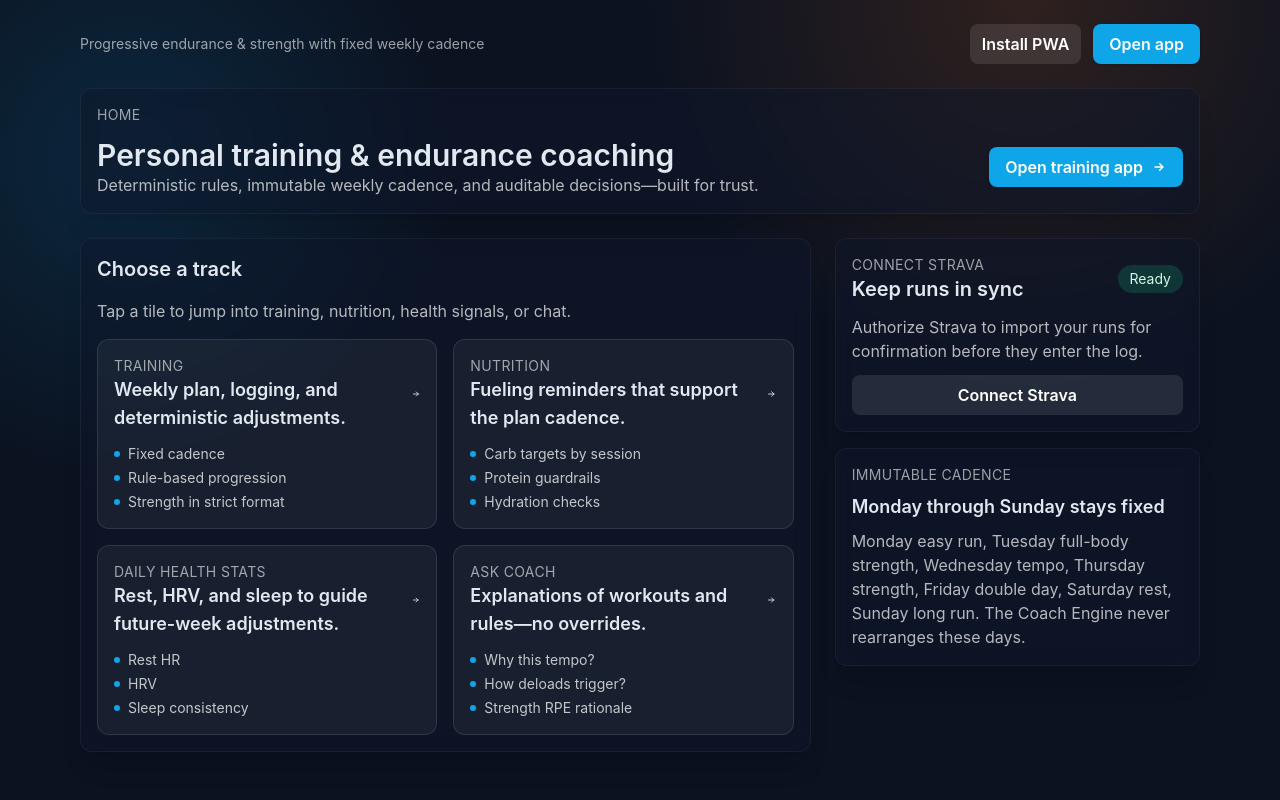
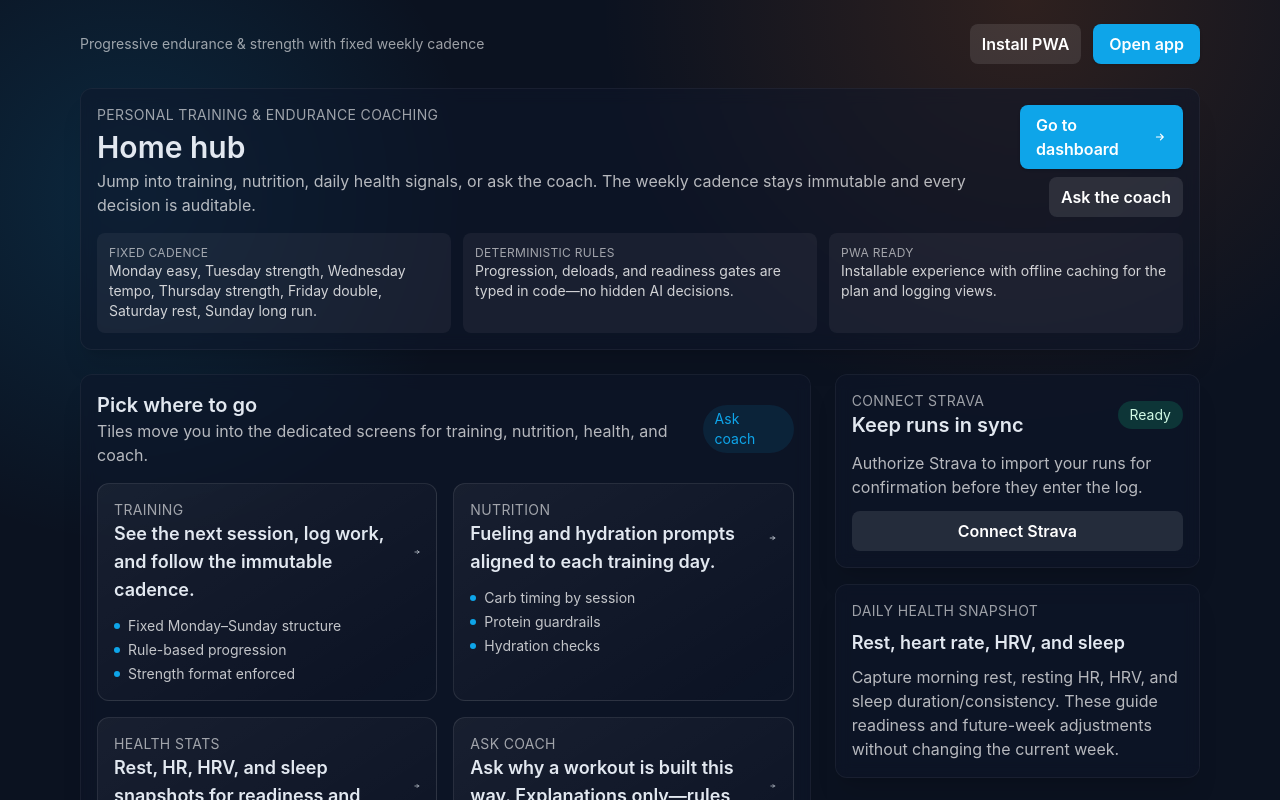
Before and after one commit to Jvandijk74/FitnessApp, a Next.js app: page / in a window 1280 px wide. Shown: the top 800 px of the page. Built offline with nearby package versions, Linux system fonts and the light colour scheme; no server answers.

Commit message:
Refresh home hub tiles and coach CTA

```diff
--- a/app/page.tsx
+++ b/app/page.tsx
@@ -4,58 +4,85 @@ import { ArrowRight } from './ui/icons';
 const tiles = [
   {
     title: 'Training',
-    description: 'Weekly plan, logging, and deterministic adjustments.',
+    description: 'See the next session, log work, and follow the immutable cadence.',
     href: '/training',
-    details: ['Fixed cadence', 'Rule-based progression', 'Strength in strict format']
+    meta: ['Fixed Monday–Sunday structure', 'Rule-based progression', 'Strength format enforced']
   },
   {
     title: 'Nutrition',
-    description: 'Fueling reminders that support the plan cadence.',
+    description: 'Fueling and hydration prompts aligned to each training day.',
     href: '/nutrition',
-    details: ['Carb targets by session', 'Protein guardrails', 'Hydration checks']
+    meta: ['Carb timing by session', 'Protein guardrails', 'Hydration checks']
   },
   {
-    title: 'Daily health stats',
-    description: 'Rest, HRV, and sleep to guide future-week adjustments.',
+    title: 'Health stats',
+    description: 'Rest, HR, HRV, and sleep snapshots for readiness and deload triggers.',
     href: '/health',
-    details: ['Rest HR', 'HRV', 'Sleep consistency']
+    meta: ['Resting HR', 'HRV trends', 'Sleep duration & consistency']
   },
   {
     title: 'Ask coach',
-    description: 'Explanations of workouts and rules—no overrides.',
+    description: 'Ask why a workout is built this way. Explanations only—rules stay fixed.',
     href: '/coach',
-    details: ['Why this tempo?', 'How deloads trigger?', 'Strength RPE rationale']
+    meta: ['Session intent', 'Deload criteria', 'Strength RPE rationale']
   }
 ];
 
 export default function Home() {
   return (
     <section className="space-y-6">
-      <header className="card space-y-3">
-        <p className="text-sm uppercase tracking-wide text-white/60">Home</p>
+      <header className="card space-y-4">
         <div className="flex flex-col gap-2 sm:flex-row sm:items-center sm:justify-between">
-          <div>
-            <h1 className="text-3xl font-semibold">Personal training & endurance coaching</h1>
+          <div className="space-y-1">
+            <p className="text-sm uppercase tracking-wide text-white/60">Personal training & endurance coaching</p>
+            <h1 className="text-3xl font-semibold">Home hub</h1>
             <p className="text-white/70">
-              Deterministic rules, immutable weekly cadence, and auditable decisions—built for trust.
+              Jump into training, nutrition, daily health signals, or ask the coach. The weekly cadence stays immutable and every
+              decision is auditable.
             </p>
           </div>
-          <Link href="/dashboard" className="btn-primary w-fit">
-            Open training app <ArrowRight />
-          </Link>
+          <div className="flex flex-col gap-2 sm:items-end">
+            <Link href="/dashboard" className="btn-primary w-full sm:w-fit">
+              Go to dashboard <ArrowRight />
+            </Link>
+            <Link href="/coach" className="btn-secondary w-full sm:w-fit">
+              Ask the coach
+            </Link>
+          </div>
+        </div>
+        <div className="grid gap-3 sm:grid-cols-3">
+          <div className="rounded-lg bg-white/5 p-3 text-sm text-white/80">
+            <p className="text-xs uppercase tracking-wide text-white/60">Fixed cadence</p>
+            Monday easy, Tuesday strength, Wednesday tempo, Thursday strength, Friday double, Saturday rest, Sunday long run.
+          </div>
+          <div className="rounded-lg bg-white/5 p-3 text-sm text-white/80">
+            <p className="text-xs uppercase tracking-wide text-white/60">Deterministic rules</p>
+            Progression, deloads, and readiness gates are typed in code—no hidden AI decisions.
+          </div>
+          <div className="rounded-lg bg-white/5 p-3 text-sm text-white/80">
+            <p className="text-xs uppercase tracking-wide text-white/60">PWA ready</p>
+            Installable experience with offline caching for the plan and logging views.
+          </div>
         </div>
       </header>
 
-      <div className="grid gap-6 lg:grid-cols-[2fr,1fr]">
+      <div className="grid gap-6 xl:grid-cols-[2fr,1fr]">
         <div className="card space-y-4">
-          <h2 className="text-xl font-semibold">Choose a track</h2>
-          <p className="text-white/70">Tap a tile to jump into training, nutrition, health signals, or chat.</p>
+          <div className="flex items-center justify-between">
+            <div>
+              <h2 className="text-xl font-semibold">Pick where to go</h2>
+              <p className="text-white/70">Tiles move you into the dedicated screens for training, nutrition, health, and coach.</p>
+            </div>
+            <Link href="/coach" className="hidden rounded-full bg-primary/10 px-3 py-1 text-sm text-primary sm:inline-flex">
+              Ask coach
+            </Link>
+          </div>
           <div className="grid gap-4 md:grid-cols-2">
             {tiles.map((tile) => (
               <Link
                 key={tile.title}
                 href={tile.href}
-                className="group rounded-xl border border-white/10 bg-white/5 p-4 transition hover:border-primary/60 hover:-translate-y-0.5"
+                className="group rounded-xl border border-white/10 bg-gradient-to-br from-white/5 to-white/0 p-4 transition hover:border-primary/60 hover:from-primary/10"
               >
                 <div className="flex items-center justify-between gap-2">
                   <div>
@@ -64,8 +91,8 @@ export default function Home() {
                   </div>
                   <ArrowRight />
                 </div>
-                <ul className="mt-3 space-y-1 text-white/75 text-sm">
-                  {tile.details.map((item) => (
+                <ul className="mt-3 space-y-1 text-sm text-white/75">
+                  {tile.meta.map((item) => (
                     <li key={item} className="flex items-center gap-2">
                       <span className="h-1.5 w-1.5 rounded-full bg-primary" />
                       {item}
@@ -91,11 +118,11 @@ export default function Home() {
           </div>
 
           <div className="card space-y-2">
-            <p className="text-sm uppercase tracking-wide text-white/60">Immutable cadence</p>
-            <h2 className="text-lg font-semibold">Monday through Sunday stays fixed</h2>
+            <p className="text-sm uppercase tracking-wide text-white/60">Daily health snapshot</p>
+            <h2 className="text-lg font-semibold">Rest, heart rate, HRV, and sleep</h2>
             <p className="text-white/70">
-              Monday easy run, Tuesday full-body strength, Wednesday tempo, Thursday strength, Friday double day, Saturday rest,
-              Sunday long run. The Coach Engine never rearranges these days.
+              Capture morning rest, resting HR, HRV, and sleep duration/consistency. These guide readiness and future-week
+              adjustments without changing the current week.
             </p>
           </div>
         </div>
```
